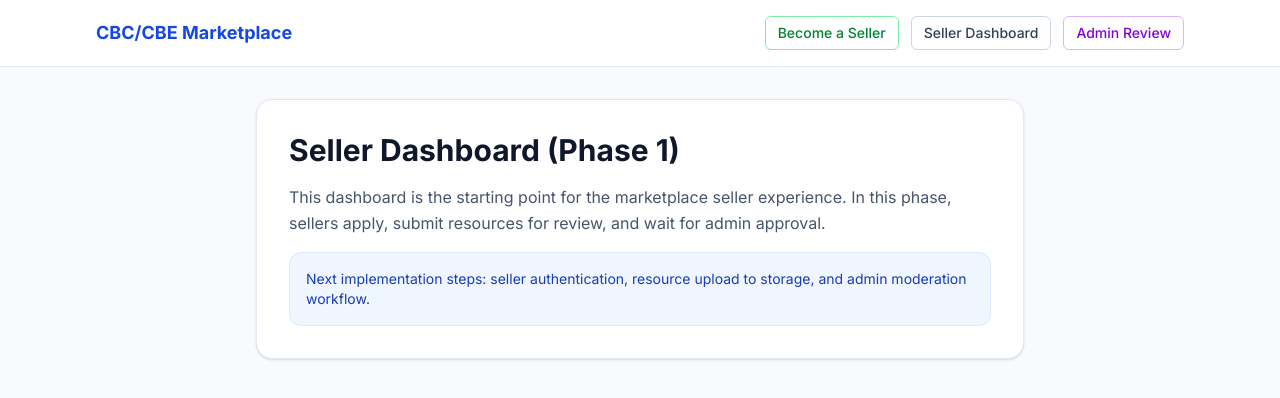
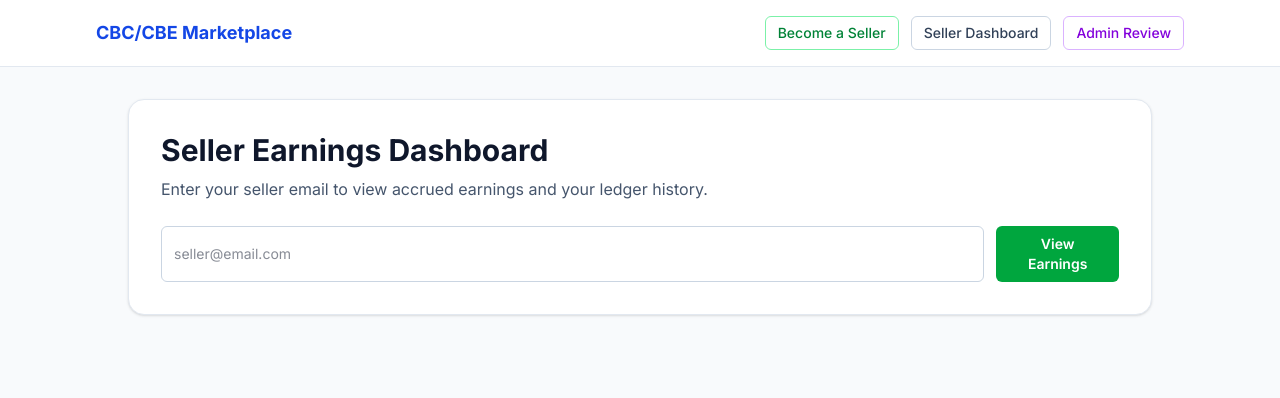
Before and after one commit to rmmuthuri-ui/CBC-Marketplace, a Next.js app: page /seller in a window 1280 px wide. Shown: the top 398 px of the page. Built offline with nearby package versions, Linux system fonts and the light colour scheme.

Commit message:
Add seller earnings dashboard and ledger lookup API.
Create a seller ledger endpoint and replace the seller placeholder page with an earnings dashboard showing accrued totals, payout totals, lifetime net, and ledger history by seller email.

Made-with: Cursor

```diff
--- /dev/null
+++ b/app/api/seller/ledger/route.ts
@@ -0,0 +1,79 @@
+import { NextResponse } from "next/server";
+import { supabaseAdmin } from "@/lib/supabaseAdmin";
+
+export const runtime = "nodejs";
+
+type LedgerRow = {
+  id: string;
+  created_at: string;
+  entry_type: string;
+  status: string;
+  resource_id: string | null;
+  source_payment_id: string | null;
+  gross_amount: number;
+  commission_amount: number;
+  net_amount: number;
+};
+
+function sumAmounts(rows: LedgerRow[], predicate?: (row: LedgerRow) => boolean): number {
+  const filtered = predicate ? rows.filter(predicate) : rows;
+  const total = filtered.reduce((acc, row) => acc + Number(row.net_amount || 0), 0);
+  return Math.round(total * 100) / 100;
+}
+
+export async function GET(request: Request) {
+  const { searchParams } = new URL(request.url);
+  const email = String(searchParams.get("email") ?? "")
+    .trim()
+    .toLowerCase();
+
+  if (!email) {
+    return NextResponse.json({ error: "Email is required." }, { status: 400 });
+  }
+
+  const profileLookup = await supabaseAdmin
+    .from("seller_profiles")
+    .select("id, status, display_name")
+    .eq("email", email)
+    .maybeSingle();
+
+  if (profileLookup.error) {
+    return NextResponse.json({ error: profileLookup.error.message }, { status: 500 });
+  }
+
+  if (!profileLookup.data?.id) {
+    return NextResponse.json({ error: "Seller profile not found for this email." }, { status: 404 });
+  }
+
+  const ledgerLookup = await supabaseAdmin
+    .from("seller_ledger")
+    .select(
+      "id, created_at, entry_type, status, resource_id, source_payment_id, gross_amount, commission_amount, net_amount",
+    )
+    .eq("seller_email", email)
+    .order("created_at", { ascending: false });
+
+  if (ledgerLookup.error) {
+    return NextResponse.json({ error: ledgerLookup.error.message }, { status: 500 });
+  }
+
+  const rows = (ledgerLookup.data ?? []) as LedgerRow[];
+  const accruedTotal = sumAmounts(rows, (row) => row.status === "accrued");
+  const paidOutTotal = sumAmounts(rows, (row) => row.status === "paid_out");
+  const lifetimeNetTotal = sumAmounts(rows);
+
+  return NextResponse.json({
+    seller: {
+      email,
+      displayName: profileLookup.data.display_name ?? null,
+      status: profileLookup.data.status ?? null,
+    },
+    totals: {
+      accrued: accruedTotal,
+      paidOut: paidOutTotal,
+      lifetimeNet: lifetimeNetTotal,
+      entries: rows.length,
+    },
+    entries: rows,
+  });
+}
--- a/app/seller/page.tsx
+++ b/app/seller/page.tsx
@@ -1,15 +1,171 @@
+"use client";
+
+import { FormEvent, useState } from "react";
+
+type SellerLedgerEntry = {
+  id: string;
+  created_at: string;
+  entry_type: string;
+  status: string;
+  resource_id: string | null;
+  source_payment_id: string | null;
+  gross_amount: number;
+  commission_amount: number;
+  net_amount: number;
+};
+
+type SellerLedgerResponse = {
+  seller?: {
+    email: string;
+    displayName?: string | null;
+    status?: string | null;
+  };
+  totals?: {
+    accrued: number;
+    paidOut: number;
+    lifetimeNet: number;
+    entries: number;
+  };
+  entries?: SellerLedgerEntry[];
+  error?: string;
+};
+
+function formatKes(amount: number): string {
+  return `KES ${Number(amount || 0).toLocaleString()}`;
+}
+
 export default function SellerDashboardPage() {
+  const [email, setEmail] = useState("");
+  const [isLoading, setIsLoading] = useState(false);
+  const [isError, setIsError] = useState(false);
+  const [message, setMessage] = useState("");
+  const [ledgerData, setLedgerData] = useState<SellerLedgerResponse | null>(null);
+
+  async function handleLookup(event: FormEvent<HTMLFormElement>) {
+    event.preventDefault();
+    setIsLoading(true);
+    setIsError(false);
+    setMessage("");
+
+    try {
+      const response = await fetch(`/api/seller/ledger?email=${encodeURIComponent(email.trim().toLowerCase())}`);
+      const data = (await response.json().catch(() => null)) as SellerLedgerResponse | null;
+
+      if (!response.ok) {
+        setLedgerData(null);
+        setIsError(true);
+        setMessage(data?.error ?? "Failed to load seller earnings.");
+        return;
+      }
+
+      setLedgerData(data);
+      setIsError(false);
+      setMessage("");
+    } catch {
+      setLedgerData(null);
+      setIsError(true);
+      setMessage("Could not load earnings right now. Please try again.");
+    } finally {
+      setIsLoading(false);
+    }
+  }
+
   return (
-    <section className="mx-auto max-w-3xl space-y-4 rounded-2xl border border-slate-200 bg-white p-6 shadow-sm sm:p-8">
-      <h1 className="text-3xl font-bold text-slate-900">Seller Dashboard (Phase 1)</h1>
-      <p className="text-sm leading-relaxed text-slate-600 sm:text-base">
-        This dashboard is the starting point for the marketplace seller experience. In this phase,
-        sellers apply, submit resources for review, and wait for admin approval.
-      </p>
-      <div className="rounded-xl border border-blue-100 bg-blue-50 p-4 text-sm text-blue-800">
-        Next implementation steps: seller authentication, resource upload to storage, and admin
-        moderation workflow.
-      </div>
+    <section className="mx-auto max-w-5xl space-y-6 rounded-2xl border border-slate-200 bg-white p-6 shadow-sm sm:p-8">
+      <header className="space-y-2">
+        <h1 className="text-3xl font-bold text-slate-900">Seller Earnings Dashboard</h1>
+        <p className="text-sm leading-relaxed text-slate-600 sm:text-base">
+          Enter your seller email to view accrued earnings and your ledger history.
+        </p>
+      </header>
+
+      <form onSubmit={handleLookup} className="flex flex-col gap-3 sm:flex-row">
+        <input
+          type="email"
+          value={email}
+          onChange={(event) => setEmail(event.target.value)}
+          placeholder="seller@email.com"
+          className="w-full rounded-md border border-slate-300 px-3 py-2 text-sm outline-none ring-green-500 focus:ring"
+          required
+        />
+        <button
+          type="submit"
+          disabled={isLoading}
+          className="rounded-md bg-green-600 px-5 py-2 text-sm font-semibold text-white hover:bg-green-700 disabled:cursor-not-allowed disabled:opacity-60"
+        >
+          {isLoading ? "Loading..." : "View Earnings"}
+        </button>
+      </form>
+
+      {message ? (
+        <p
+          className={`rounded-md px-3 py-2 text-sm ${
+            isError ? "border border-red-200 bg-red-50 text-red-700" : "border border-green-200 bg-green-50 text-green-700"
+          }`}
+        >
+          {message}
+        </p>
+      ) : null}
+
+      {ledgerData?.totals ? (
+        <div className="grid gap-4 sm:grid-cols-2 lg:grid-cols-4">
+          <div className="rounded-xl border border-slate-200 bg-slate-50 p-4">
+            <p className="text-xs uppercase tracking-wide text-slate-500">Accrued</p>
+            <p className="mt-1 text-lg font-semibold text-slate-900">{formatKes(ledgerData.totals.accrued)}</p>
+          </div>
+          <div className="rounded-xl border border-slate-200 bg-slate-50 p-4">
+            <p className="text-xs uppercase tracking-wide text-slate-500">Paid Out</p>
+            <p className="mt-1 text-lg font-semibold text-slate-900">{formatKes(ledgerData.totals.paidOut)}</p>
+          </div>
+          <div className="rounded-xl border border-slate-200 bg-slate-50 p-4">
+            <p className="text-xs uppercase tracking-wide text-slate-500">Lifetime Net</p>
+            <p className="mt-1 text-lg font-semibold text-slate-900">{formatKes(ledgerData.totals.lifetimeNet)}</p>
+          </div>
+          <div className="rounded-xl border border-slate-200 bg-slate-50 p-4">
+            <p className="text-xs uppercase tracking-wide text-slate-500">Entries</p>
+            <p className="mt-1 text-lg font-semibold text-slate-900">{ledgerData.totals.entries}</p>
+          </div>
+        </div>
+      ) : null}
+
+      {ledgerData?.entries ? (
+        <div className="overflow-x-auto rounded-xl border border-slate-200">
+          <table className="min-w-full divide-y divide-slate-200 text-sm">
+            <thead className="bg-slate-50">
+              <tr>
+                <th className="px-4 py-3 text-left font-semibold text-slate-700">Date</th>
+                <th className="px-4 py-3 text-left font-semibold text-slate-700">Type</th>
+                <th className="px-4 py-3 text-left font-semibold text-slate-700">Status</th>
+                <th className="px-4 py-3 text-left font-semibold text-slate-700">Resource</th>
+                <th className="px-4 py-3 text-left font-semibold text-slate-700">Gross</th>
+                <th className="px-4 py-3 text-left font-semibold text-slate-700">Commission</th>
+                <th className="px-4 py-3 text-left font-semibold text-slate-700">Net</th>
+              </tr>
+            </thead>
+            <tbody className="divide-y divide-slate-100">
+              {ledgerData.entries.length === 0 ? (
+                <tr>
+                  <td className="px-4 py-4 text-slate-500" colSpan={7}>
+                    No earnings entries found yet.
+                  </td>
+                </tr>
+              ) : (
+                ledgerData.entries.map((entry) => (
+                  <tr key={entry.id}>
+                    <td className="px-4 py-3 text-slate-700">{new Date(entry.created_at).toLocaleString()}</td>
+                    <td className="px-4 py-3 text-slate-700">{entry.entry_type}</td>
+                    <td className="px-4 py-3 text-slate-700">{entry.status}</td>
+                    <td className="px-4 py-3 text-slate-700">{entry.resource_id ?? "-"}</td>
+                    <td className="px-4 py-3 text-slate-700">{formatKes(entry.gross_amount)}</td>
+                    <td className="px-4 py-3 text-slate-700">{formatKes(entry.commission_amount)}</td>
+                    <td className="px-4 py-3 font-semibold text-slate-900">{formatKes(entry.net_amount)}</td>
+                  </tr>
+                ))
+              )}
+            </tbody>
+          </table>
+        </div>
+      ) : null}
     </section>
   );
 }
```
